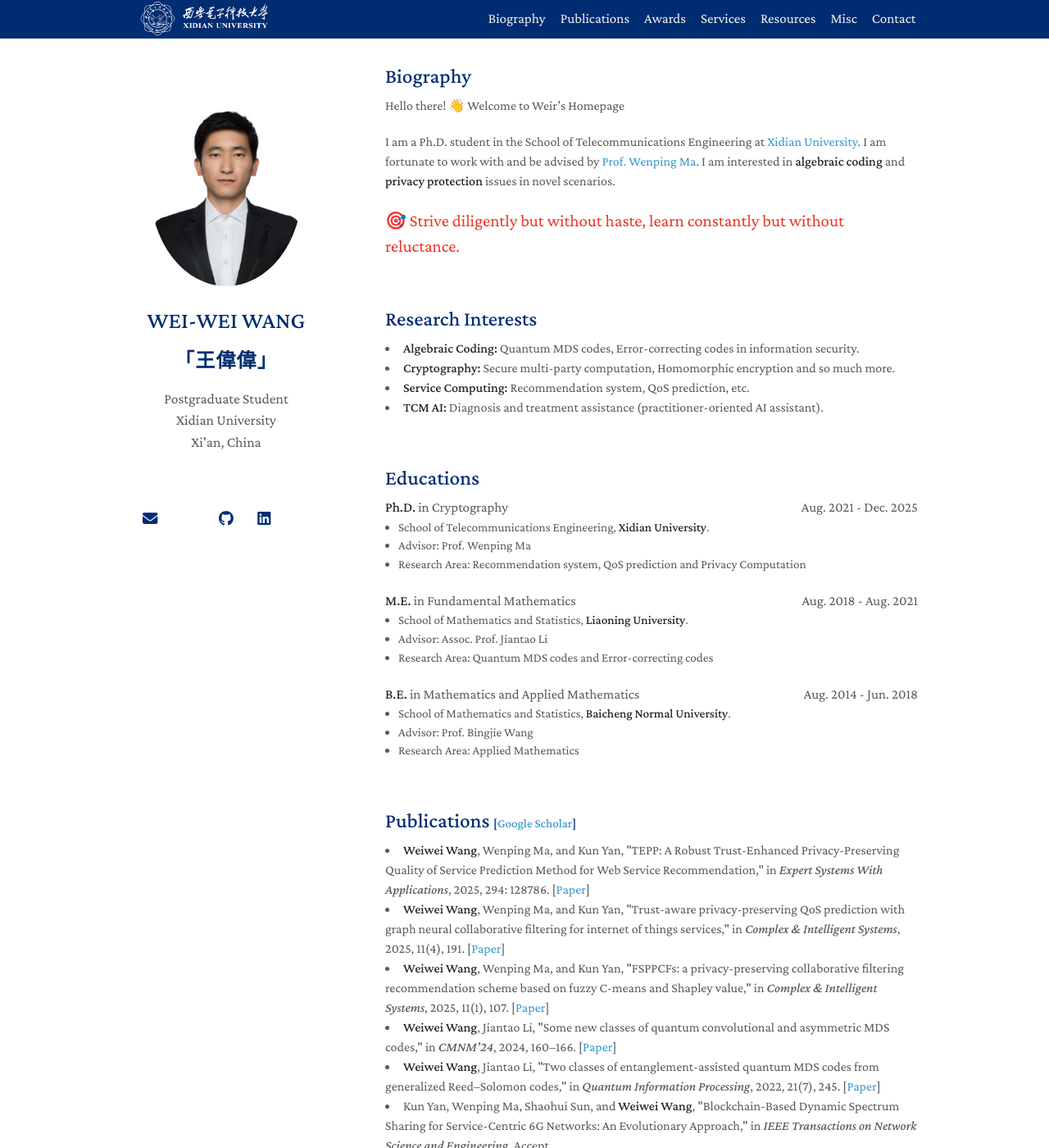
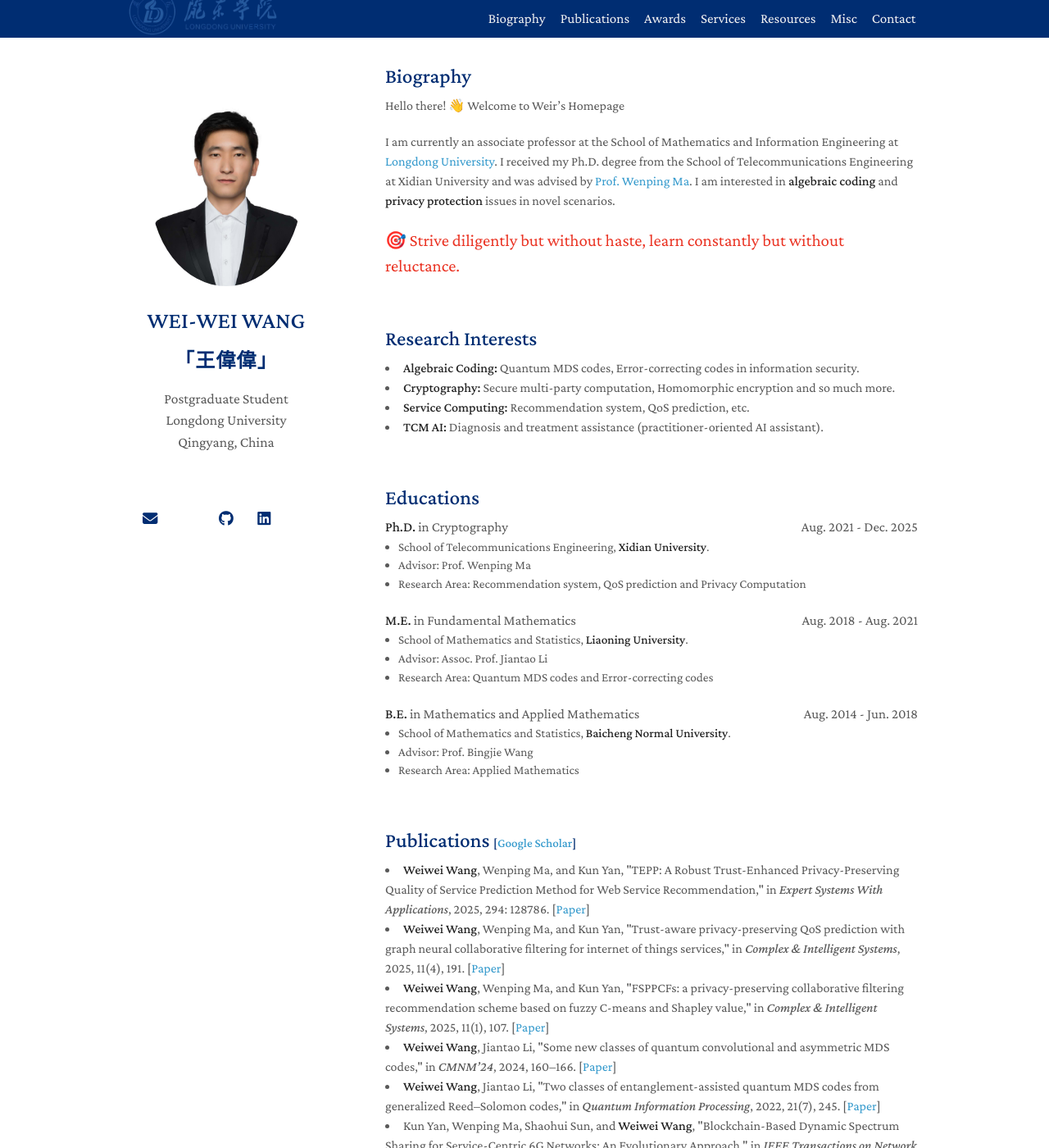
Before and after one commit to Joe-weir-wong/joe-weir-wong.github.io, a Jekyll site: the page built from index.md, in a window 1280 px wide and 1400 px high. Shown: the whole window at 82% size. Built offline with Jekyll 4.4.1, drawn with Linux system fonts in a browser that asks for light colours; a style sheet for code colours, icons or effects is not loaded; some of the changed text lies outside the part shown.

Commit message:
edit messages

```diff
--- a/_config.yml
+++ b/_config.yml
@@ -3,10 +3,10 @@ title: WEI-WEI WANG
 cn_title: 「王偉偉」
 position: Postgraduate Student
 # department: School of Telecommunications Engineering
-affiliation: Xidian University
-affiliation_link: https://www.xidian.edu.cn/
-affiliation_logo: ./assets/img/xidian.svg #./assets/img/university-logo-small-horizontal-white-156eae9527.svg
-location: Xi'an, China
+affiliation: Longdong University
+affiliation_link: https://www.ldxy.edu.cn/
+affiliation_logo: ./assets/img/LDU.png #./assets/img/university-logo-small-horizontal-white-156eae9527.svg
+location: Qingyang, China
 email: wweiwei@ieee.org
 
 # Search Engine Optimization (SEO)
--- a/_includes/biography.md
+++ b/_includes/biography.md
@@ -4,7 +4,9 @@
 
 Hello there!  👋  Welcome to Weir's Homepage
 
-I am a Ph.D. student in the School of Telecommunications Engineering at [Xidian University](https://www.xidian.edu.cn/). I am fortunate to work with and be advised by [Prof. Wenping Ma](https://web.xidian.edu.cn/mawenping/). I am interested in <strong>algebraic coding</strong> and <strong>privacy protection</strong> issues in novel scenarios.
+<!-- I am a Ph.D. student in the School of Telecommunications Engineering at [Xidian University](https://www.xidian.edu.cn/). I am fortunate to work with and be advised by [Prof. Wenping Ma](https://web.xidian.edu.cn/mawenping/). I am interested in <strong>algebraic coding</strong> and <strong>privacy protection</strong> issues in novel scenarios. -->
+
+I am currently an associate professor at the School of Mathematics and Information Engineering at [Longdong University](https://www.ldxy.edu.cn/). I received my Ph.D. degree from the School of Telecommunications Engineering at Xidian University and was advised by [Prof. Wenping Ma](https://web.xidian.edu.cn/mawenping/). I am interested in <strong>algebraic coding</strong> and <strong>privacy protection</strong> issues in novel scenarios.
 
 <span style="color: #ea3323; font-size: 1.3em;">
 🎯 Strive diligently but without haste, learn constantly but without reluctance.
```
Also changed, not shown: _includes/publications.md (+1 -1 lines), assets/img/LDU.png (added), 2 other files.
